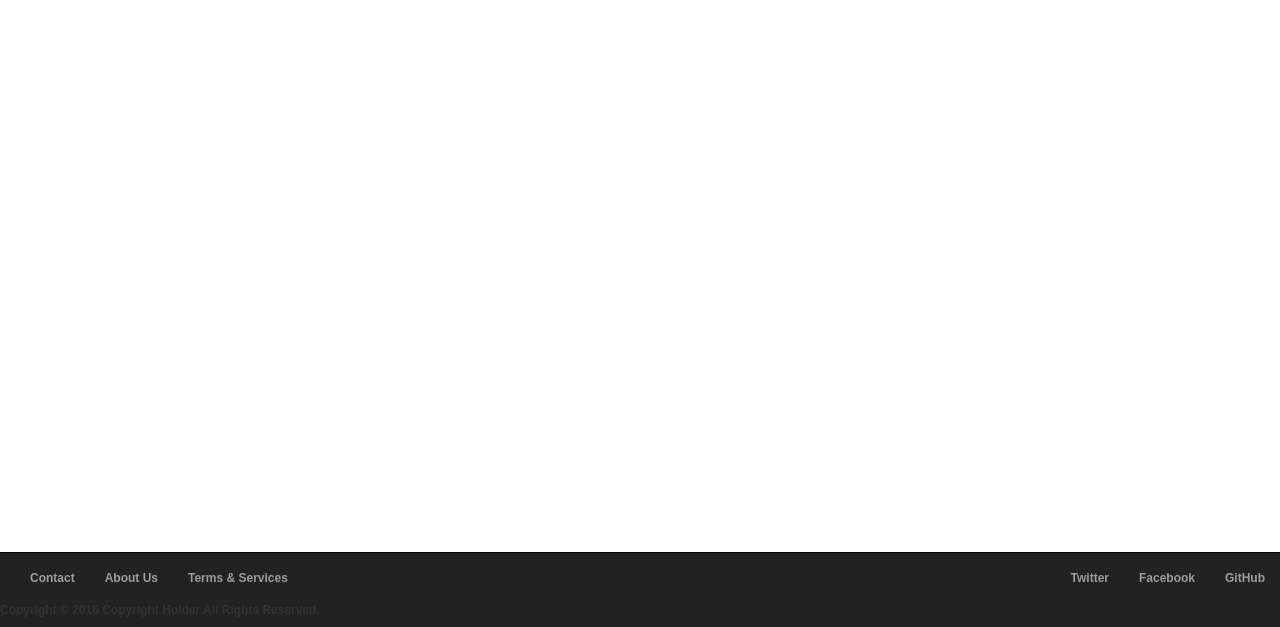
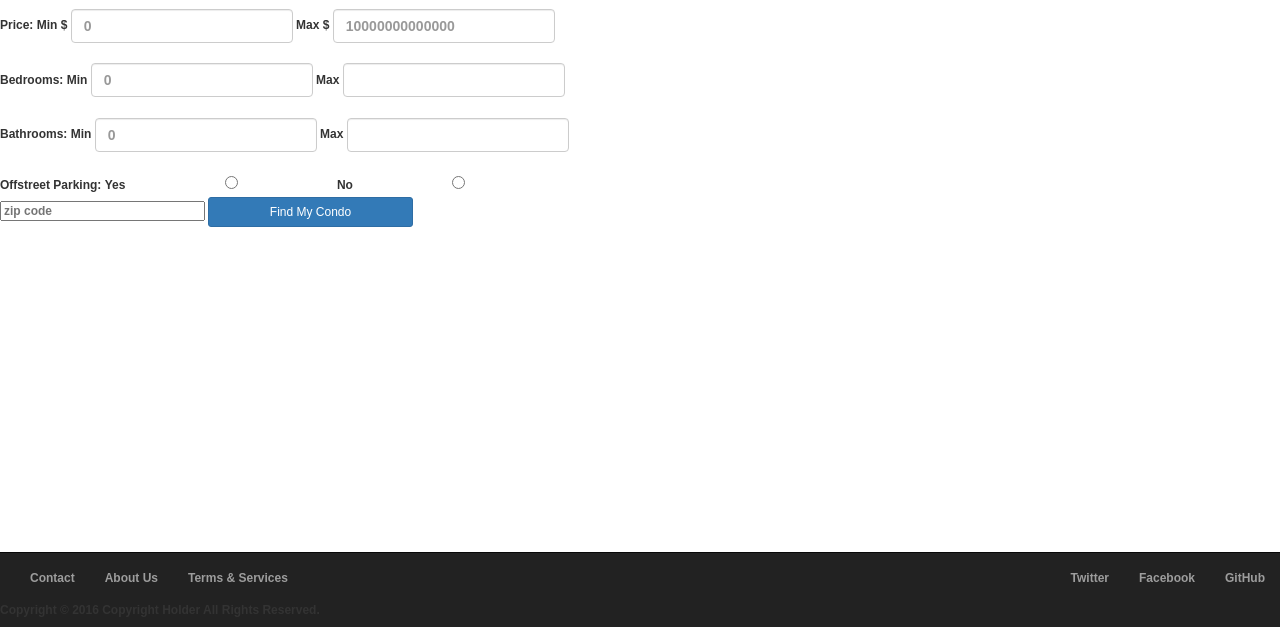
Before and after one commit to Vetfin/OscarMikeCondos, a website: page src/vacondos_index.html in a window 1280 px wide. Shown: the part 173-800 px from the top of the page. Drawn offline with nearby package versions, Linux system fonts and the light colour scheme; some packages are replaced by stand-ins of ours; files that its build step writes are made by us from their sources; no server answers.

Commit message:
Added search inputs and basic styling

```diff
--- a/src/js/templates/home.template.html
+++ b/src/js/templates/home.template.html
@@ -1,20 +1,91 @@
 <section class='home' ng-controller='SearchResultsController as resultsCtrl'>
+    <h2>Find your VA loan approved condo in DC!</h2>
+
+    <h3>Search Options: </h3>
     <form
-        class='main-search'
+        class='main-search form-inline'
         name='main-search'
         novalidate>
+
+        <div class='price form-group'>
+            <label>Price: </label>
+            <label for='min-price'>Min $</label>
+            <input
+                class='min form-control'
+                id='min-price'
+                type='text'
+                name='min-price'
+                placeholder='0'
+                >
+            <label for='max-price'>Max $</label>
+            <input
+                class='max form-control'
+                id='max-price'
+                type='text'
+                name='max-price'
+                placeholder='10000000000000'
+                >
+        </div>
+
+        <div class='bed form-group'>
+            <label>Bedrooms: </label>
+            <label for='min-bed'>Min</label>
+            <input
+                class='min form-control'
+                id='min-bed'
+                type='text'
+                name='min-bed'
+                placeholder='0'
+                >
+            <label for='max-bed'>Max</label>
+            <input
+                class='max form-control'
+                id='max-bed'
+                type='text'
+                name='max-price'>
+        </div>
+
+        <div class='bath form-group'>
+            <label>Bathrooms: </label>
+            <label for='min-bath'>Min</label>
+            <input
+                class='min form-control'
+                id='min-bath'
+                type='text'
+                name='min-bath'
+                placeholder='0'
+                >
+            <label for='max-bath'>Max</label>
+            <input
+                class='max form-control'
+                id='max-bath'
+                type='text'
+                name='max-bath'
+                >
+        </div>
+
+        <div class='parking'>
+            <label for='parking'>Offstreet Parking: </label>
+            <label for='parking-yes'>Yes</label>
+            <input
+                class=''
+                id='parking-yes'
+                type='radio'
+                name='parking'>
+
+            <label for='parking-no'>No</label>
+            <input
+                class=''
+                id='parking-no'
+                type='radio'
+                name='parking'>
+        </div>
         <input
-            class='form-control'
+            class='zip from-control'
             type='text'
             name='search-zipcode'
             placeholder='zip code'
             required>
-        <input
-            class='form-control'
-            type='text'
-            name='search-address'
-            placeholder='City, State'
-            required>
         <input class='btn btn-primary btn-sm' type='submit' value='Find My Condo'>
     </form>
 </section>
--- a/src/sass/main.scss
+++ b/src/sass/main.scss
@@ -20,6 +20,16 @@ a {
     display: block;
   }
 
-.form-control {
-    width: 20%;
+form {
+
+    div {
+        margin-top: 2%;
+    };
+
+    input {
+        width: 20%;
+    };
+
+    width: 80%;
+
 }
```
